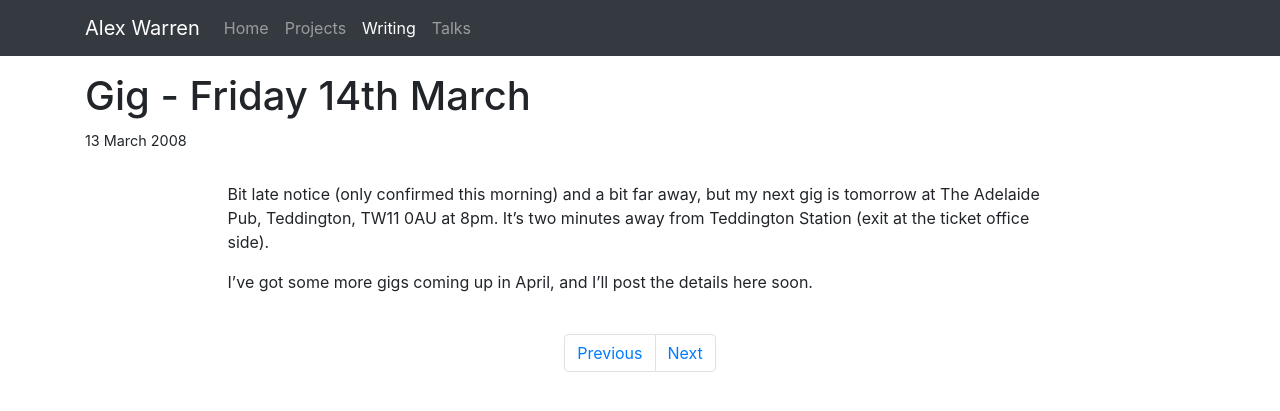
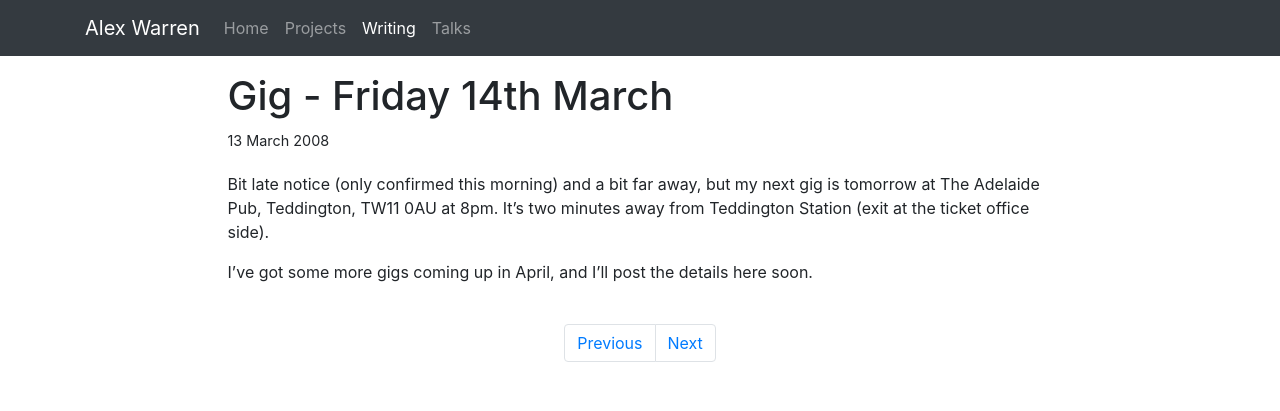
Before and after one commit to alexwarren/alexwarren.github.io, a Jekyll site: the page built from _posts/2008-03-13-gig-friday-14th-march.md, in a window 1280 px wide. Shown: the top 411 px of the page. Built offline with Jekyll 4.4.1, drawn with Linux system fonts in a browser that asks for light colours.

Commit message:
Layout tweaks

```diff
--- a/_layouts/post.html
+++ b/_layouts/post.html
@@ -2,6 +2,8 @@
 layout: page
 ---
 
+<div class="row justify-content-md-center">
+    <div class="col col-lg-9">
         <h1>{{page.title}}</h1>
 
         <div class="date">
@@ -16,8 +18,6 @@
         <p class="text-muted">This post was originally published on <a href="{{page.sourceUrl}}">Gamasutra</a>.</p>
         {% endif %}
 
-<div class="row justify-content-md-center">
-    <div class="col col-lg-9">
         <div class="post">
             {{content}}
         </div>
```
Lines whose indentation alone changed are shown as unchanged.
